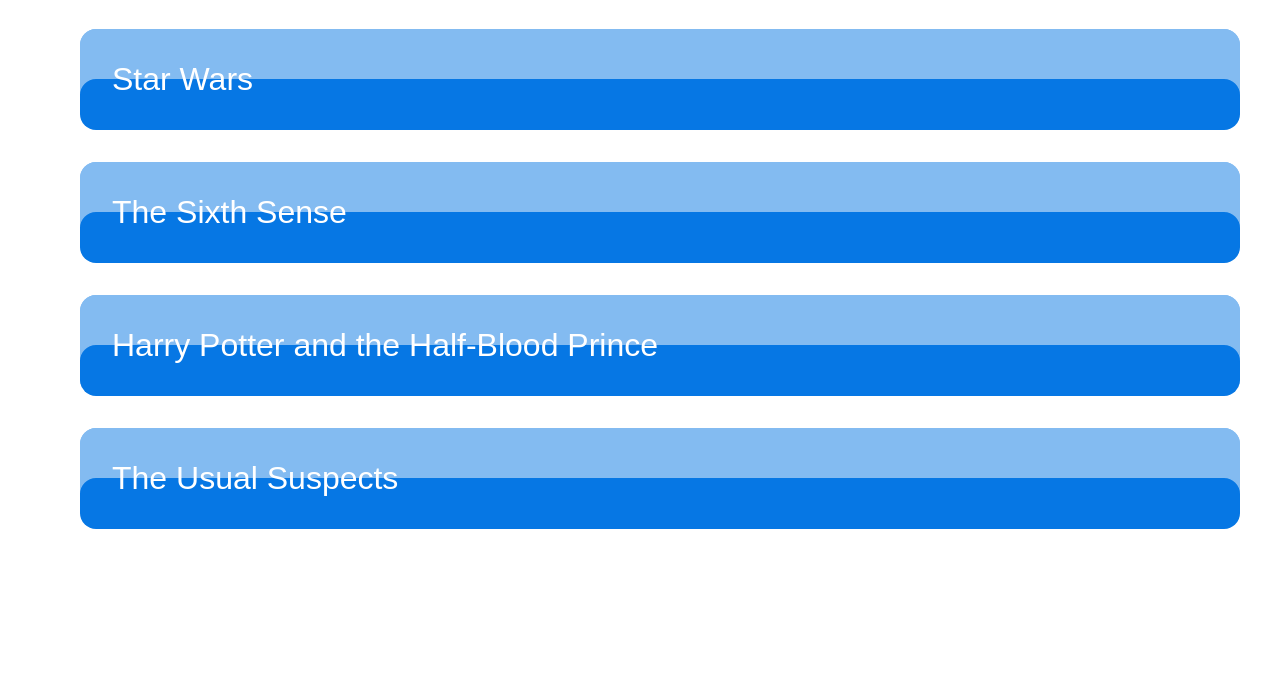
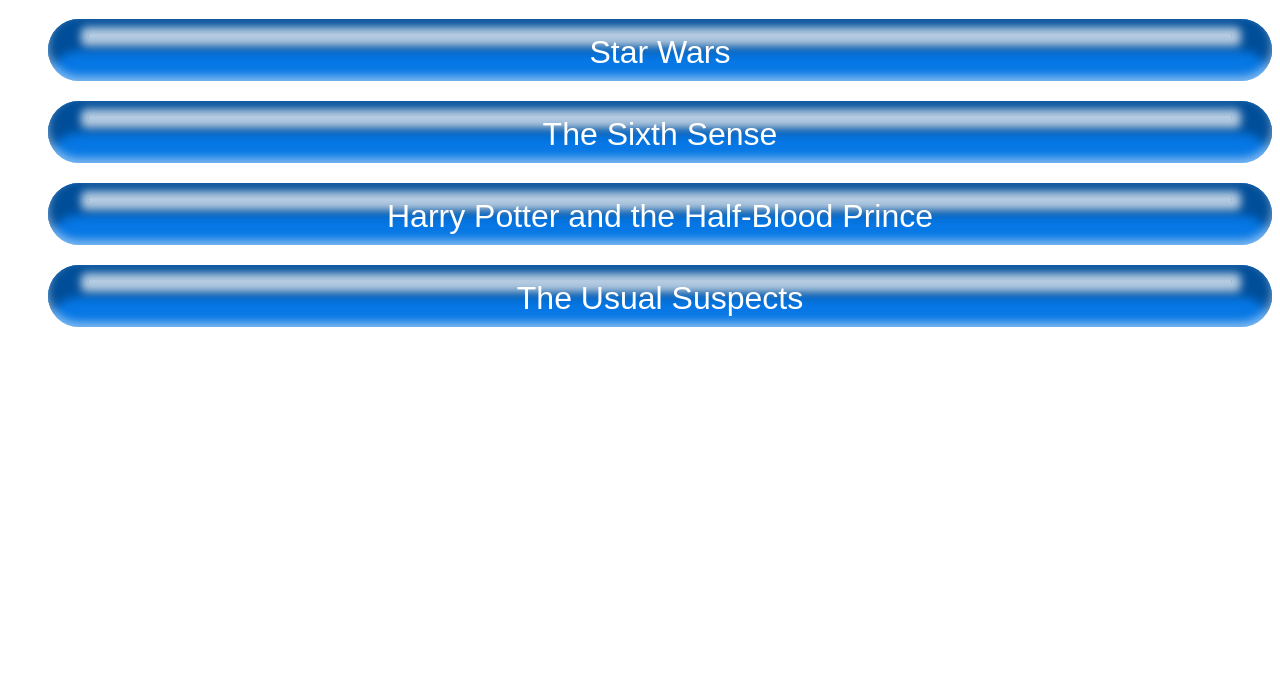
Before and after one commit to Anselmo-Fresquez/spoiler-reveal, a plain HTML site: page index.html in a window 1280 px wide. Shown: the part 125-800 px from the top of the page. Drawn offline with nearby package versions, Linux system fonts and the light colour scheme.

Commit message:
Shiny Buttons Look Better Now

```diff
--- a/app.js
+++ b/app.js
@@ -4,7 +4,7 @@
 for (i = 1; i < spoiler.length; i++)
 {
   SpoilerListItems[i] = $("#spoiler_list_1");
-  $(SpoilerListItems[i]).append("<li data-index=\"" + i + "\" class=\"spoiler\">" + spoiler[i].filmTitle + "</li>");
+  $(SpoilerListItems[i]).append("<li data-index=\"" + i + "\" class=\"button spoiler\"><p class=\"shine\">" + spoiler[i].filmTitle + "</p></li>");
 
 }
 
@@ -12,13 +12,13 @@
   var index = $(this).data('index');
   if (spoiler[index].collapsed)
   {
-    $(this).text(spoiler[index].filmTitle + " - " + spoiler[index].spoiler)
+    $(this).children("p").text(spoiler[index].filmTitle + " - " + spoiler[index].spoiler)
     .css("font-style: italic;");
     spoiler[index].collapsed = false;
   }
   else
   {
-    $(this).text(spoiler[index].filmTitle);
+    $(this).children("p").text(spoiler[index].filmTitle);
     spoiler[index].collapsed = true;
   }
 });
--- a/index.html
+++ b/index.html
@@ -7,7 +7,7 @@
 </head>
 <body>
   <header>
-    <h1>MOVIE SPOILERS</h1>
+    <h1>MOVIE SPOIlERS</h1>
   </header>
   <section>
     <ul id="spoiler_list_1">
--- a/style.css
+++ b/style.css
@@ -4,16 +4,31 @@
   padding: 2rem;
 }
 
-li {
+.shine {
+  box-shadow: 1px 1px 8px 8px rgba(255,255,255,.7);
+  border-radius: 100px;
+  padding: 0px;
+  margin: 0px;
+  width: 95%;
+  height: 3px;
+  display: inline-block;
+  background-color: rgba(255,255,255,.7);
+}
+
+.button {
+  text-align: center;
+  display: block;
   font-family: sans-serif;
   font-size: 2rem;
   list-style-type: none;
   color: white;
-  padding: 2rem;
-  margin: 2rem;
+  margin-bottom: 20px;
+  padding: 15px 10px 10px; 10px;
   background-color: rgb(6, 119, 228);
-  border-radius: 1rem;
+  border-radius: 2rem;
   cursor: pointer;
+  box-shadow: inset 0px -5px 10px rgba(255,255,255, 0.5),
+              inset 0px 2rem 10px rgb(0, 78, 153);
 
   /* Pretty Complex Shadow Boxing
   /*box-shadow: 0px 0px 5px -0px rgba(0,0,0,1),              /* Light drop shadow */
@@ -23,12 +38,12 @@
   /*             inset 0px 30px 80px blue,                    /* Inner Shadow */
   /*             inset 0px -1px 10px 5px rgba(255,255,255,.4);    /* Inner border glow */
 
-  box-shadow: inset 0px 50px 0px 0px rgba(255, 255, 255, 0.50); /* Glare */
-
-
+  /*box-shadow: inset 0px 25px 50px 0px rgba(6, 119, 228, 0.5),
+              inset 0px 50px 5px 0px rgba(255, 255, 255, 0.70); /* Glare */
 }
 
-li:hover {
-  background: linear-gradient(lightskyblue, dodgerblue);
-  box-shadow: inset 0px 45px 3px rgba(255, 255, 255, 0.5); /* Glare */
+.button:hover {
+  background-color: rgb(25, 142, 255);
+   box-shadow: inset 0px -5px 10px rgba(255,255,255, 0.8),
+              inset 0px 2rem 10px rgb(0, 98, 173);
 }
```
